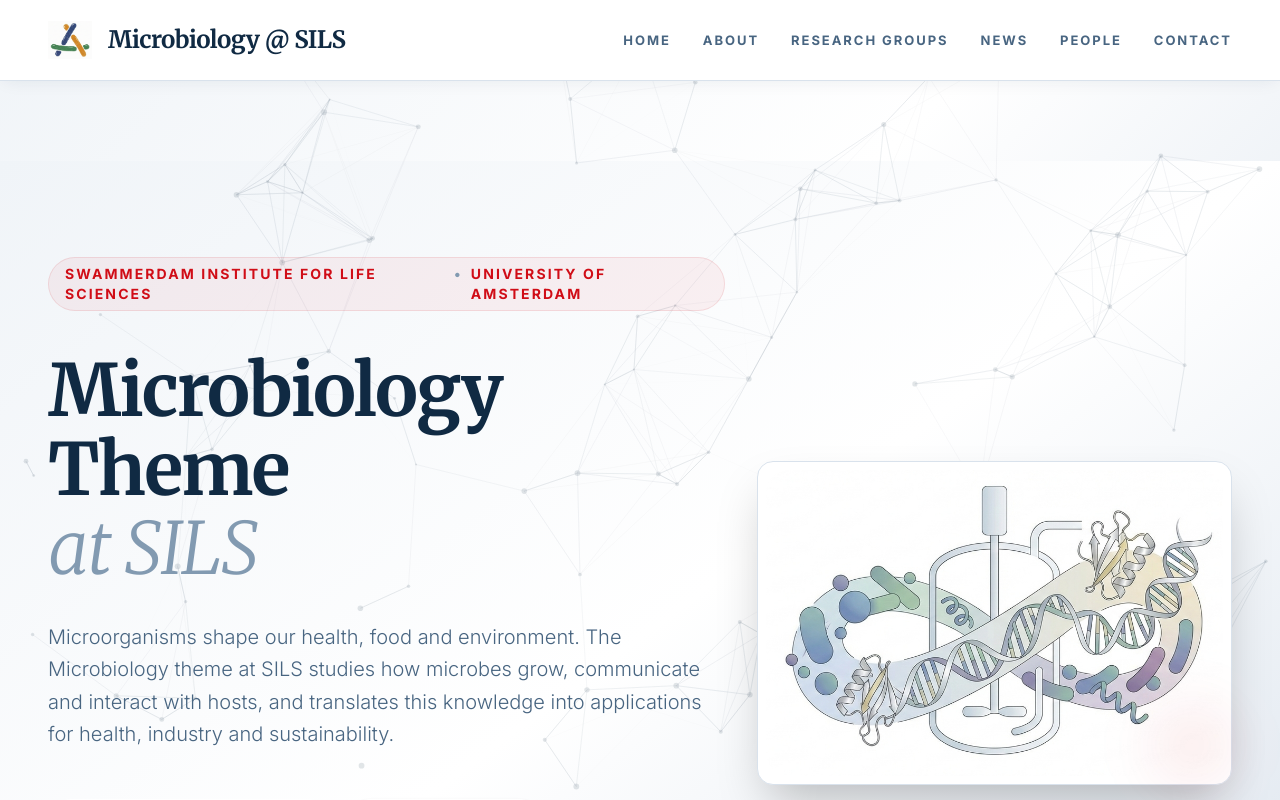
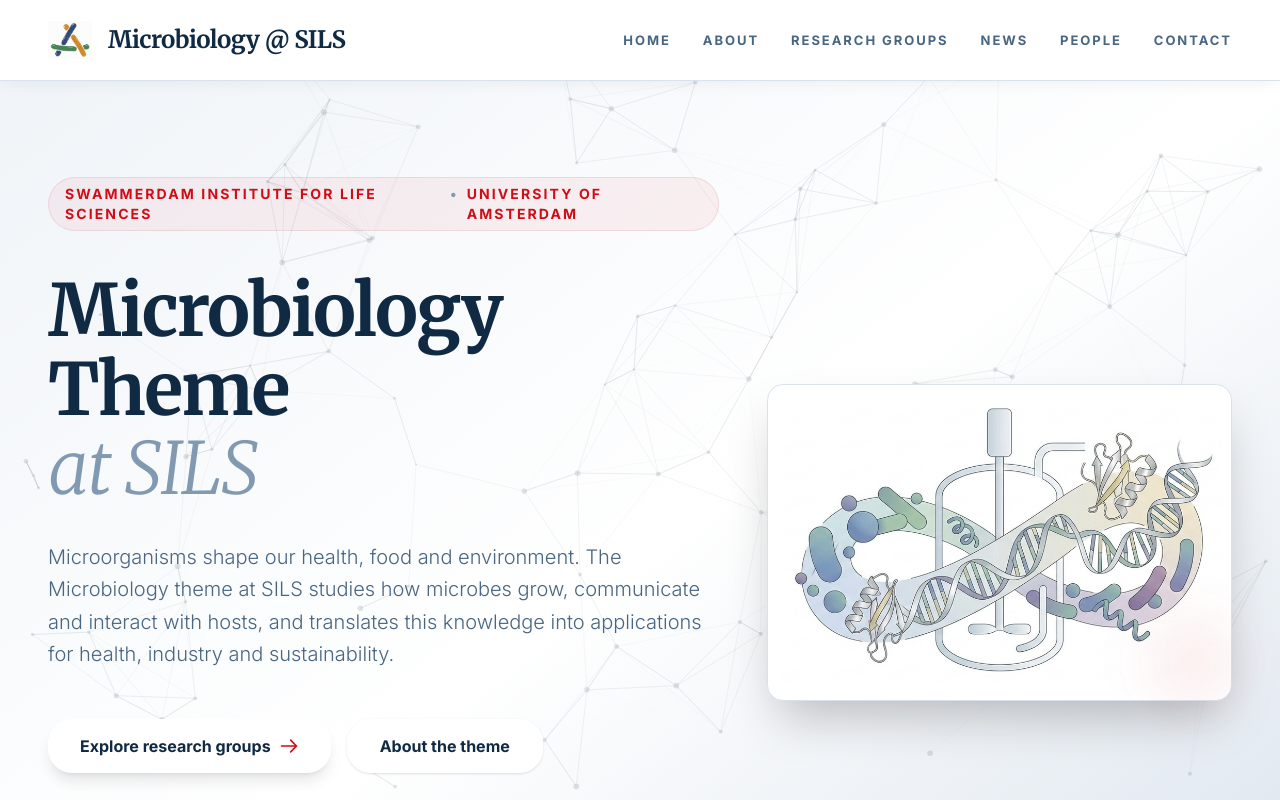
Before and after one commit to gdx7/microbiology-theme-uva, a Next.js app: page / in a window 1280 px wide. Shown: the top 800 px of the page. Built offline with nearby package versions, Linux system fonts and the light colour scheme.

Commit message:
UI Polish: Fix rogue global CSS grid margin and remove header-content gap root cause

```diff
--- a/app/about/page.tsx
+++ b/app/about/page.tsx
@@ -90,7 +90,7 @@
 export default function AboutPage() {
   return (
     <div className="relative overflow-hidden selection:bg-uva-red selection:text-white bg-academic-50 min-h-screen">
-      <section className="relative pt-12 pb-12 border-b border-academic-200 overflow-hidden bg-gradient-to-br from-white via-academic-50 to-academic-100">
+      <section className="relative pt-32 pb-24 border-b border-academic-200 overflow-hidden bg-gradient-to-br from-white via-academic-50 to-academic-100">
         <div className="max-w-[1400px] mx-auto px-6 md:px-12 relative z-10">
           <ScrollReveal direction="up" delay={0.1}>
             <div className="inline-flex gap-2 text-xs md:text-sm font-bold tracking-[0.15em] uppercase text-uva-red mb-4 bg-uva-red/5 px-4 py-1.5 rounded-full border border-uva-red/10">
--- a/app/contact/page.tsx
+++ b/app/contact/page.tsx
@@ -4,7 +4,7 @@
 export default function ContactPage() {
   return (
     <div className="relative overflow-hidden selection:bg-uva-red selection:text-white bg-academic-50 min-h-screen">
-      <section className="relative pt-12 pb-12 border-b border-academic-200 overflow-hidden bg-gradient-to-br from-white via-academic-50 to-academic-100">
+      <section className="relative pt-32 pb-24 border-b border-academic-200 overflow-hidden bg-gradient-to-br from-white via-academic-50 to-academic-100">
         <div className="max-w-[1400px] mx-auto px-6 md:px-12 relative z-10">
           <ScrollReveal direction="up" delay={0.1}>
             <div className="inline-flex gap-2 text-xs md:text-sm font-bold tracking-[0.15em] uppercase text-uva-red mb-4 bg-uva-red/5 px-4 py-1.5 rounded-full border border-uva-red/10">
--- a/app/globals.css
+++ b/app/globals.css
@@ -518,12 +518,6 @@
 /* =========
    Grids & cards
    ========= */
-
-.grid {
-  display: grid;
-  gap: 2rem;
-  margin-top: 3rem;
-}
 
 .research-groups-grid {
   grid-template-columns: repeat(auto-fit, minmax(300px, 1fr));
--- a/app/layout.tsx
+++ b/app/layout.tsx
@@ -73,7 +73,7 @@
           </div>
         </header>
 
-        <main id="main-content" className="min-h-screen pt-20">
+        <main id="main-content" className="min-h-screen">
           {children}
         </main>
 
--- a/app/news/page.tsx
+++ b/app/news/page.tsx
@@ -48,7 +48,7 @@
 
   return (
     <div className="relative overflow-hidden selection:bg-uva-red selection:text-white bg-academic-50 min-h-screen pb-24">
-      <section className="relative pt-12 pb-12 border-b border-academic-200 overflow-hidden bg-gradient-to-br from-white via-academic-50 to-academic-100">
+      <section className="relative pt-32 pb-24 border-b border-academic-200 overflow-hidden bg-gradient-to-br from-white via-academic-50 to-academic-100">
         <div className="absolute inset-0 opacity-[0.03] bg-[radial-gradient(#102a43_1px,transparent_1px)] [background-size:24px_24px] pointer-events-none"></div>
         <div className="max-w-[1400px] mx-auto px-6 md:px-12 relative z-10">
           <ScrollReveal direction="up" delay={0.1}>
--- a/app/page.tsx
+++ b/app/page.tsx
@@ -18,7 +18,7 @@
   return (
     <div className="relative overflow-hidden selection:bg-uva-red selection:text-white">
       {/* HERO SECTION */}
-      <section id="hero" className="relative min-h-[90vh] flex items-center pt-12 pb-32 border-b border-academic-200 overflow-hidden bg-gradient-to-br from-academic-50 via-white to-academic-100">
+      <section id="hero" className="relative min-h-[90vh] flex items-center pt-24 pb-32 border-b border-academic-200 overflow-hidden bg-gradient-to-br from-academic-50 via-white to-academic-100">
         <HeroParticles />
 
         <div className="max-w-[1400px] mx-auto px-6 md:px-12 relative z-10 w-full">
--- a/app/people/page.tsx
+++ b/app/people/page.tsx
@@ -19,7 +19,7 @@
 
   return (
     <section className="page-with-watermark">
-      <div className="max-w-[1400px] mx-auto px-6 md:px-12 pt-12 pb-24">
+      <div className="max-w-[1400px] mx-auto px-6 md:px-12 py-24">
         <div className="grid md:grid-cols-2 lg:grid-cols-3 xl:grid-cols-4 gap-8">
           {pis.map((pi, idx) => (
             <ScrollReveal key={`${pi.name}-${idx}`} direction="up" delay={0.1 * (idx % 4 + 1)}>
--- a/app/research-groups/[slug]/page.tsx
+++ b/app/research-groups/[slug]/page.tsx
@@ -45,7 +45,7 @@
     <div className="min-h-screen bg-academic-50 selection:bg-uva-red selection:text-white">
 
       {/* Hero Section */}
-      <section className="relative pt-12 pb-16 border-b border-academic-200 overflow-hidden bg-gradient-to-br from-white via-academic-50 to-academic-100">
+      <section className="relative pt-32 pb-16 lg:pb-24 border-b border-academic-200 overflow-hidden bg-gradient-to-br from-white via-academic-50 to-academic-100">
         {/* Subtle background patterns */}
         <div className="absolute inset-0 opacity-[0.03] bg-[radial-gradient(#102a43_1px,transparent_1px)] [background-size:24px_24px] pointer-events-none"></div>
         <div className="max-w-[1200px] mx-auto px-6 md:px-12 relative z-10">
--- a/app/research-groups/page.tsx
+++ b/app/research-groups/page.tsx
@@ -12,7 +12,7 @@
 
   return (
     <div className="relative overflow-hidden selection:bg-uva-red selection:text-white bg-academic-50 min-h-screen">
-      <section className="relative pt-12 pb-12 border-b border-academic-200 overflow-hidden bg-gradient-to-br from-white via-academic-50 to-academic-100">
+      <section className="relative pt-32 pb-24 border-b border-academic-200 overflow-hidden bg-gradient-to-br from-white via-academic-50 to-academic-100">
         <div className="max-w-[1400px] mx-auto px-6 md:px-12 relative z-10">
           <ScrollReveal direction="up" delay={0.1}>
             <div className="inline-flex gap-2 text-xs md:text-sm font-bold tracking-[0.15em] uppercase text-uva-red mb-4 bg-uva-red/5 px-4 py-1.5 rounded-full border border-uva-red/10">
```
